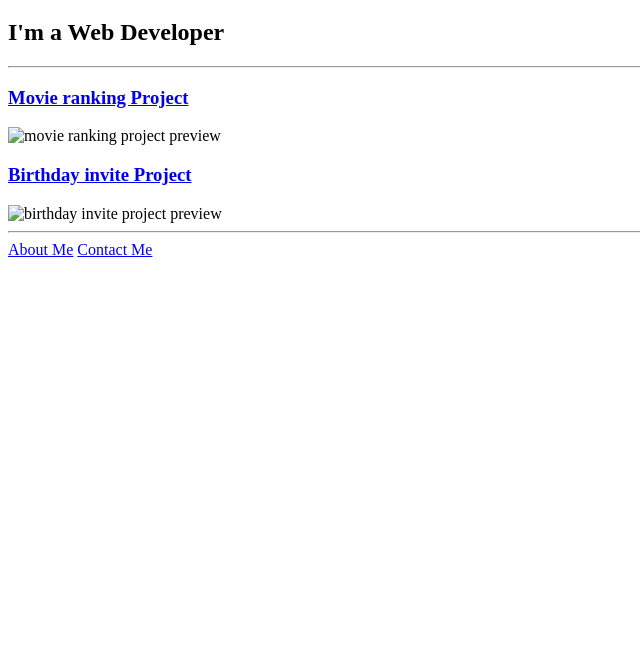
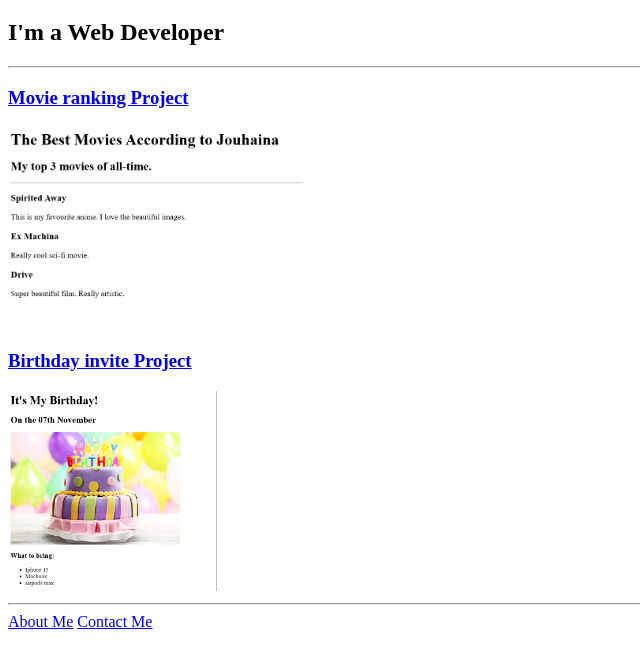
Before and after one commit to Joujiomr/html_portfolio, a plain HTML site: page index.html in a window 1280 px wide. Shown: the part 61-726 px from the top of the page, without its empty margins (0-640 px from the left). Drawn offline with Linux system fonts and the light colour scheme.

Commit message:
Add files via upload

```diff
--- a/index.html
+++ b/index.html
@@ -8,9 +8,9 @@
   <h2>I'm a Web Developer</h2>
   <hr />
   <h3><a href="./public/movie-ranking.html">Movie ranking Project</a></h3>
-  <img src="./assets/images/Screenshot 2025-09-03 190322.png" height="200" alt="movie ranking project preview">
+  <img src="./assets/images/Movie ranking project.png" height="200" alt="movie ranking project preview">
   <h3><a href="./public/birthday-invite.html">Birthday invite Project</a></h3>
-  <img src="./assets/images/Screenshot 2025-09-03 185645.png" height="200" alt="birthday invite project preview">
+  <img src="./assets/images/Birthday invite project.png" height="200" alt="birthday invite project preview">
   <hr />
   <a href="./public/about.html">About Me</a>
   <a href="./public/contact.html">Contact Me</a>
```
